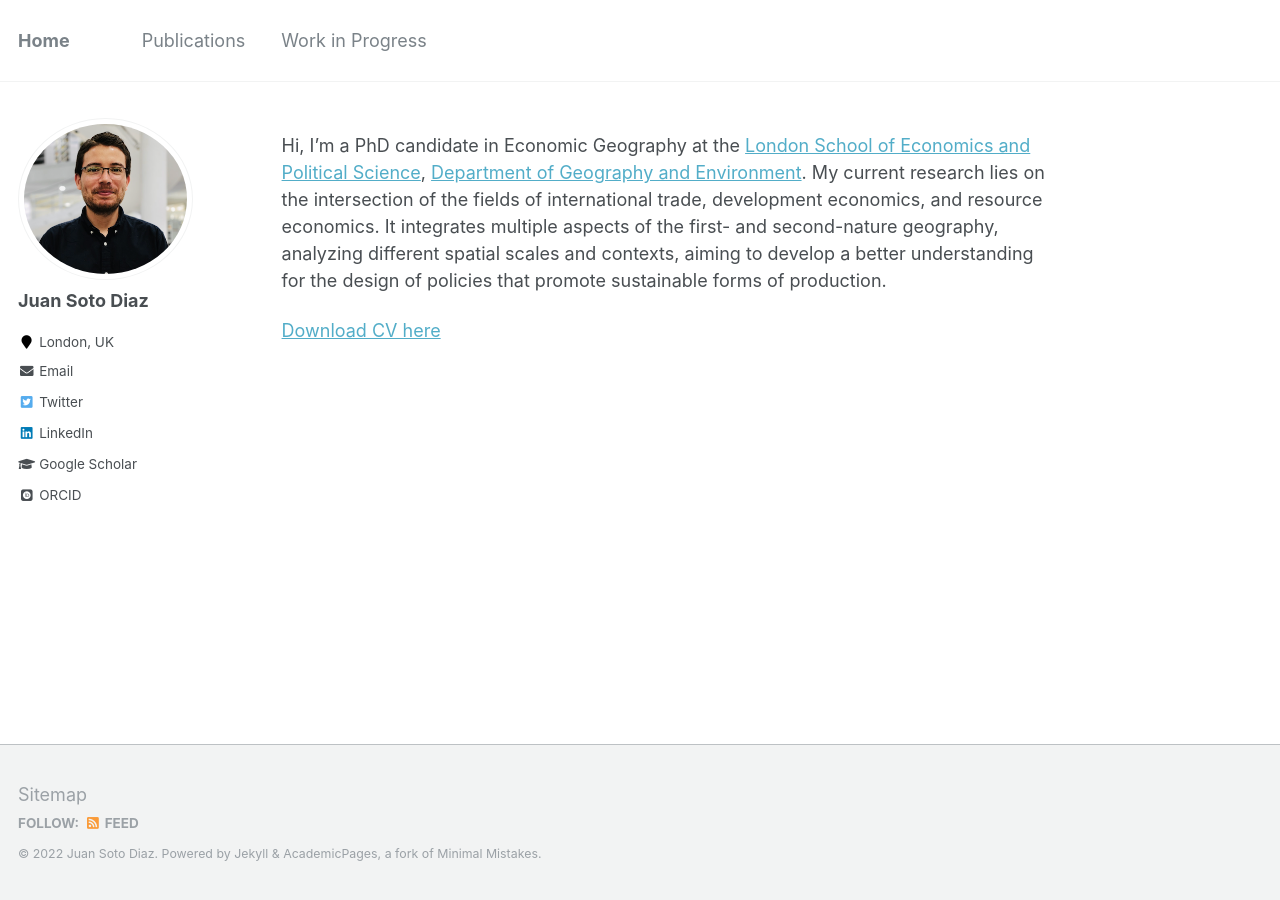
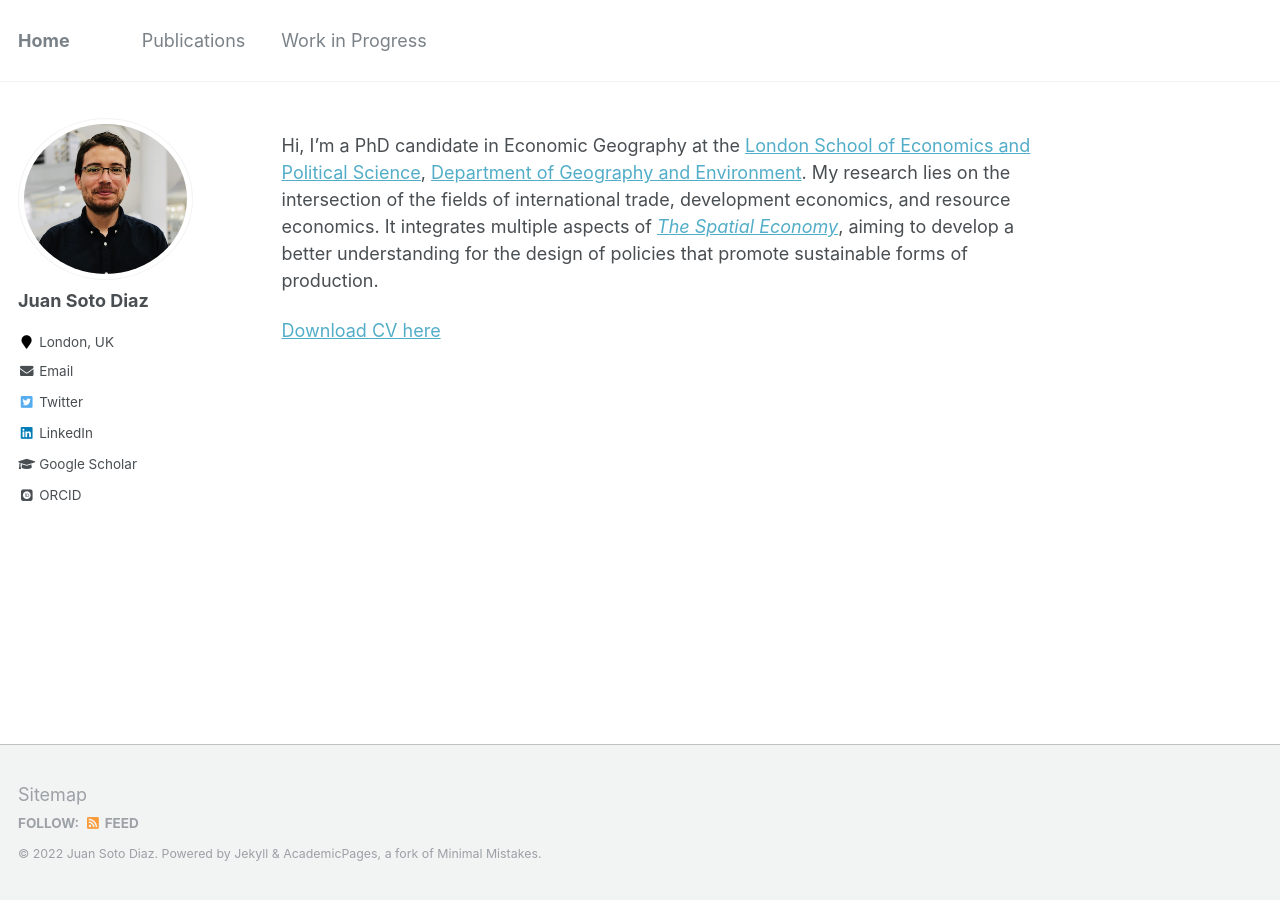
Before and after one commit to pedrofierroz87/pedrofierroz87.github.io, a Jekyll site: the page built from _pages/about.md, in a window 1280 px wide. Built offline with Jekyll 4.4.1, drawn with Linux system fonts in a browser that asks for light colours; some web fonts are replaced.

Commit message:
Update about.md

```diff
--- a/_pages/about.md
+++ b/_pages/about.md
@@ -8,6 +8,6 @@ redirect_from:
   - /about.html
 ---
 
-Hi, I'm a PhD candidate in Economic Geography at the [London School of Economics and Political Science](https://lse.ac.uk), [Department of Geography and Environment](https://www.lse.ac.uk/geography-and-environment). My current research lies on the intersection of the fields of international trade, development economics, and resource economics. It integrates multiple aspects of the first- and second-nature geography, analyzing different spatial scales and contexts, aiming to develop a better understanding for the design of policies that promote sustainable forms of production.
+Hi, I'm a PhD candidate in Economic Geography at the [London School of Economics and Political Science](https://lse.ac.uk), [Department of Geography and Environment](https://www.lse.ac.uk/geography-and-environment). My research lies on the intersection of the fields of international trade, development economics, and resource economics. It integrates multiple aspects of [<i>The Spatial Economy</i>](https://www.aeaweb.org/articles?id=10.1257/jel.20181414), aiming to develop a better understanding for the design of policies that promote sustainable forms of production.
 
 [Download CV here](https://onlinelibrary.wiley.com/doi/epdf/10.1111/jors.12269)
```
